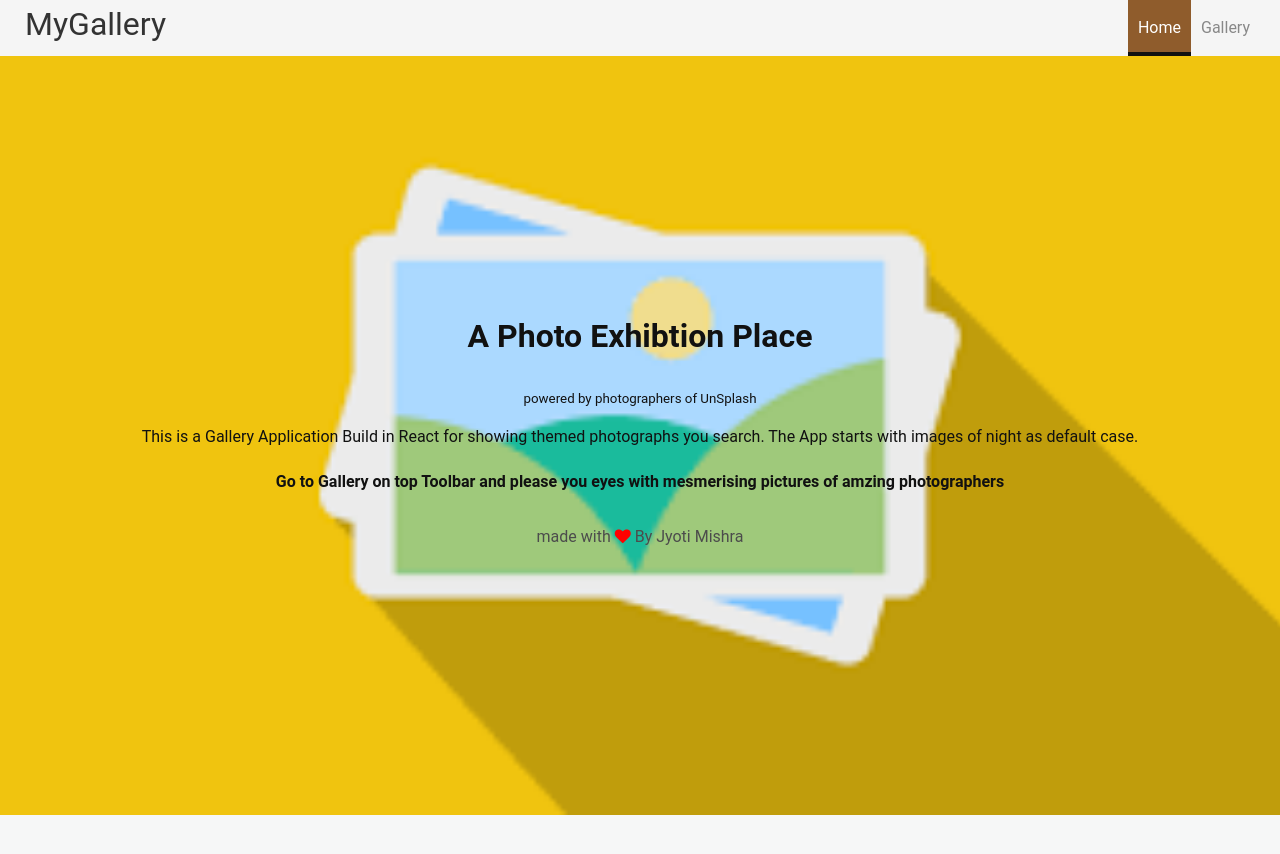
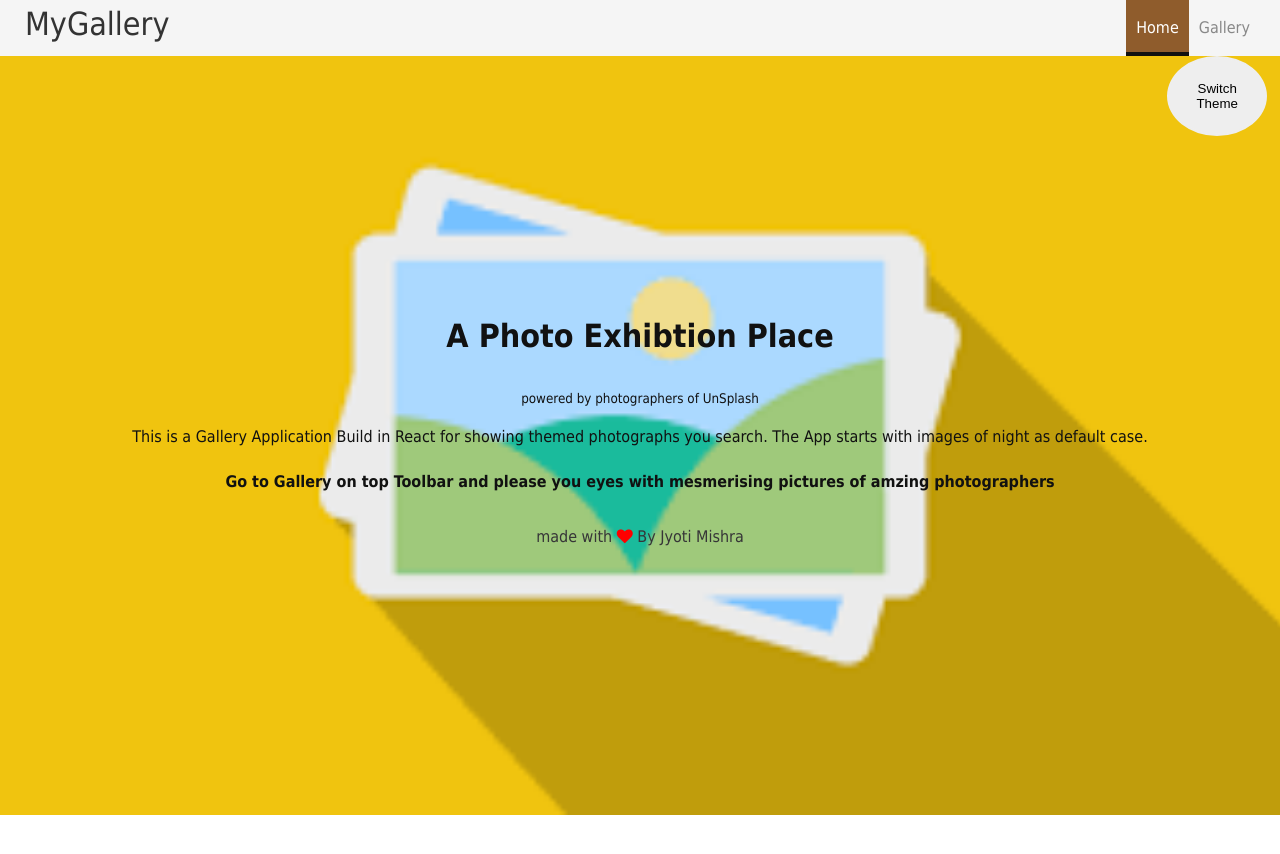
Before and after one commit to jstjyoti/gallery, a React (Create React App) app: page / in a window 1280 px wide. Shown: the top 854 px of the page. Built offline with nearby package versions, Linux system fonts and the light colour scheme.

Commit message:
added theme

```diff
--- a/package.json
+++ b/package.json
@@ -10,7 +10,8 @@
     "react": "^16.13.1",
     "react-dom": "^16.13.1",
     "react-router-dom": "^5.1.2",
-    "react-scripts": "3.4.1"
+    "react-scripts": "3.4.1",
+    "styled-components": "^5.2.0"
   },
   "scripts": {
     "start": "react-scripts start",
--- a/src/App.css
+++ b/src/App.css
@@ -47,6 +47,20 @@ button {
   outline: 0;
   position: relative;
   z-index: 2000;
+}
+
+.Theme{
+  background-color: #EEE;
+  display: block;
+  position: fixed;
+  top: 7%;
+  right: 1%;
+  height: 80px;
+  width: 100px;
+  border: 2px solid #EEE;
+  border-radius: 50%;
+  cursor: pointer;
+  z-index: 100px;
 }
 
 
--- a/src/App.js
+++ b/src/App.js
@@ -1,5 +1,8 @@
-import React, {Component} from 'react';
+import React, { Component } from 'react';
 
+import { ThemeProvider } from "styled-components";
+import { GlobalStyles } from "./components/Globalstyles";
+import { lightTheme, darkTheme } from "./components/Themes"
 import './App.css';
 import Gallery from './containers/Gallery/Gallery';
 import { Route} from 'react-router-dom';
@@ -8,11 +11,18 @@ import Toolbar from '../src/components/UI/Toolbar/Toolbar';
 
 class App extends Component{
   state = {
-    showSideDrawer: false
+    showSideDrawer: false,
+    theme: 'light'
   }
+
+  themeToggler = () => {
+    this.state.theme === 'light' ? this.setState({ theme: 'dark'}) : this.setState({ theme: 'light'});
+  }
+
   sideDrawerHandler = () => {
     this.setState({showSideDrawer: true});
   }
+
   sideDrawerCloseHandler = () => {
     this.setState({showSideDrawer: false});
 
@@ -20,11 +30,19 @@ class App extends Component{
   render(){
 
     return (
-      <>
-        <Route path='/' exact  component={Home}></Route>
-        <Route path='/gallery'  component={Gallery}></Route>
-        <Toolbar toggledrawer={this.sideDrawerHandler}></Toolbar>
-      </>
+      <ThemeProvider theme={this.state.theme === 'light' ? lightTheme : darkTheme}>
+
+        <>
+          <GlobalStyles/>
+
+          <button onClick={this.themeToggler} className="Theme">Switch Theme</button>
+
+          <Route path='/' exact  component={Home}></Route>
+          <Route path='/gallery'  component={Gallery}></Route>
+          <Toolbar toggledrawer={this.sideDrawerHandler}></Toolbar>
+        </>
+
+      </ThemeProvider>
     );
   }
 
--- /dev/null
+++ b/src/components/Globalstyles.js
@@ -0,0 +1,10 @@
+import { createGlobalStyle} from "styled-components"
+export const GlobalStyles = createGlobalStyle`
+  body {
+    background: ${({ theme }) => theme.body};
+    color: ${({ theme }) => theme.text};
+    font-family: Tahoma, Helvetica, Arial, Roboto, sans-serif;
+    transition: all 0.50s linear;
+  }
+
+  `
--- /dev/null
+++ b/src/components/Themes.js
@@ -0,0 +1,12 @@
+export const lightTheme = {
+    body: '#FFF',
+    text: '#363537',
+    toggleBorder: '#FFF',
+    background: '#363537',
+}
+export const darkTheme = {
+    body: '#363537',
+    text: '#FAFAFA',
+    toggleBorder: '#6B8096',
+    background: '#999',
+}
--- a/src/containers/Gallery/Gallery.css
+++ b/src/containers/Gallery/Gallery.css
@@ -14,13 +14,13 @@
   margin: 0;
 }
 
-.inner{
+.inner-header{
   width: 100%;
   max-width: 1025px;
   margin: auto;
   padding: 10px;
 }
-.inner h3{
+.inner-header h3{
   display: inline-block;
 }
 .main-content {
@@ -36,7 +36,7 @@
   top: 50px;
   left: 0;
   width: 100%;
-  background: #fff;
+  background: #333;
   min-height: 80px;
   z-index: 1000;
 }
--- a/src/containers/Gallery/Gallery.js
+++ b/src/containers/Gallery/Gallery.js
@@ -41,7 +41,7 @@ class Gallery extends Component {
 				<Toolbar toggledrawer={this.sideDrawerHandler}></Toolbar>
 				<div className="main-header">
 
-					<div className="inner">
+					<div className="inner-header">
 						<h3>Look for themed photographs</h3>
 						<SearchForm onSearch={this.performSearch} />
 					</div>
```
Also changed, not shown: 1 other file (tests, documents, lock files or other folders).
